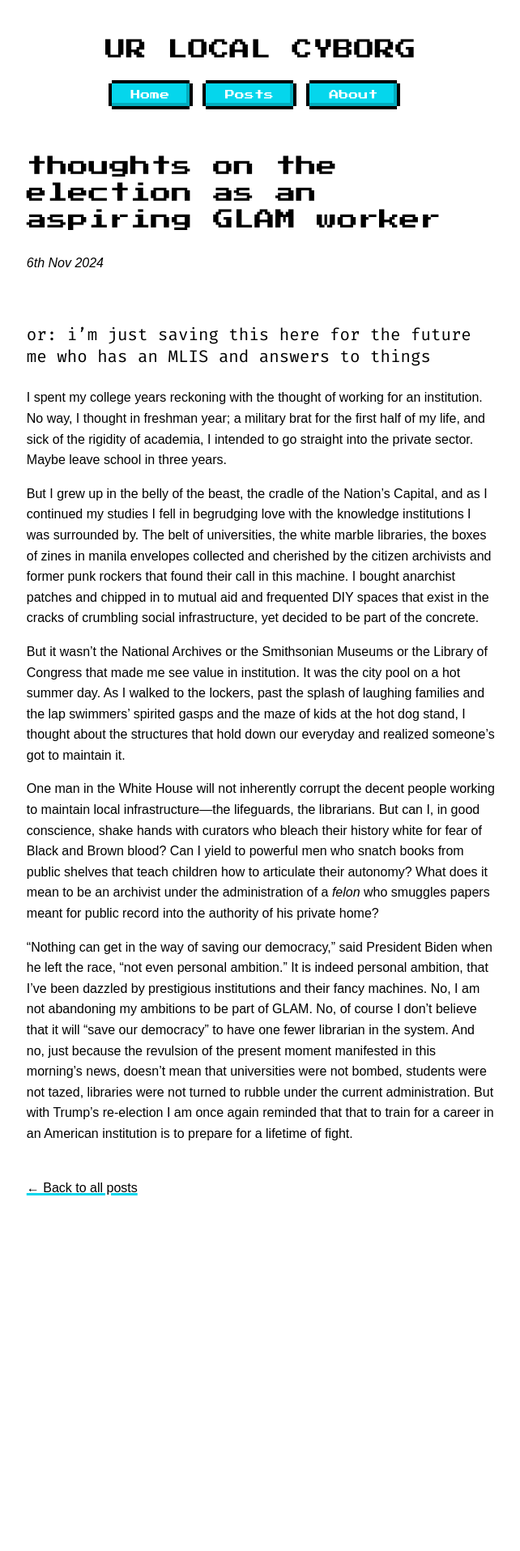
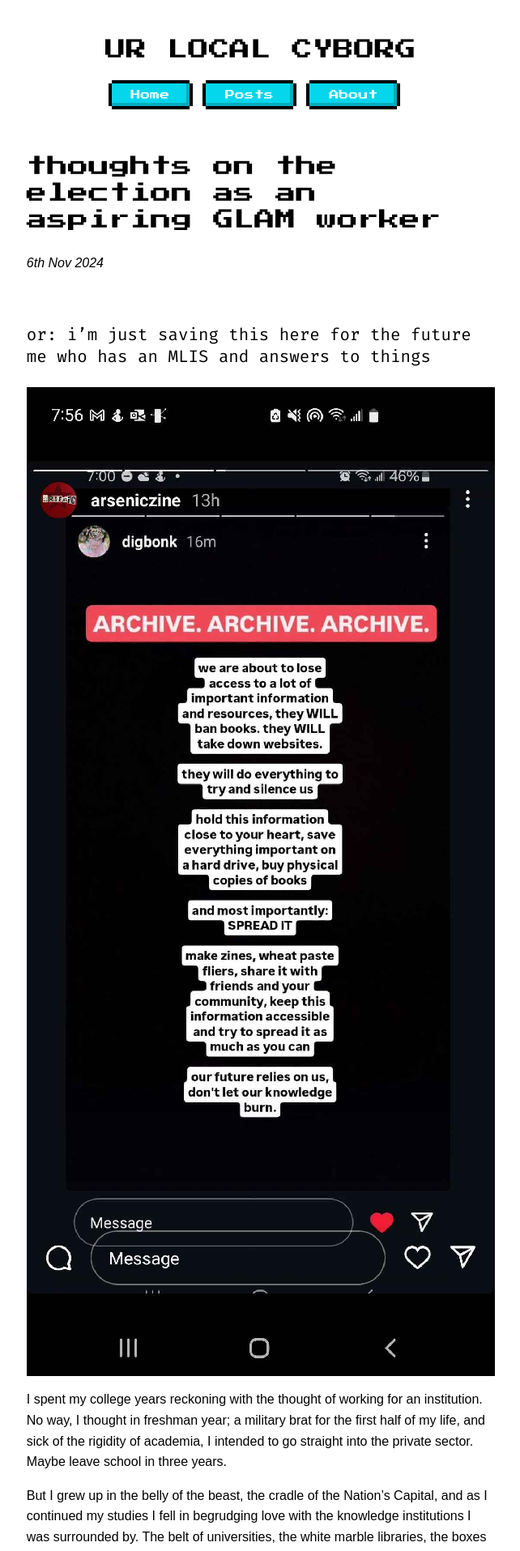
Before and after one commit to caroldinh/urlocalcyborg, a Jekyll site: the page built from _posts/2024-11-06-election-and-glam.md, in a window 1280 px wide. Shown: the top 1915 px of the page at 81% size, without its empty margins (318-960 px from the left). Built offline with Jekyll 4.4.1, drawn with Linux system fonts in a browser that asks for light colours; before the commit the page ends 1624 px from its top, so only the background shows below that.

Commit message:
add picture

```diff
--- a/_posts/2024-11-06-election-and-glam.md
+++ b/_posts/2024-11-06-election-and-glam.md
@@ -6,6 +6,8 @@ layout: post
 ---
 
 ### or: i'm just saving this here for the future me who has an MLIS and answers to things
+
+![Screenshot of an Instagram story that reads, "We are about to lose access to a lot of important information and resources, they WILL ban books. they WILL take down websites. they will do everything to try and silence us. hold this information close to your heart, save everything important on a hard drive, buy physical copies of books, and most importantly SPREAD IT. make zines, wheat paste fliers, share it with your friends and your community, keep this information accessible and try to spread it as much as you can. your future relies on us. don't let our knowledge burn."](/assets/images/2024-11-6/screenshot.jpg)
 
 I spent my college years reckoning with the thought of working for an institution. No way, I thought in freshman year; a military brat for the first half of my life, and sick of the rigidity of academia, I intended to go straight into the private sector. Maybe leave school in three years.
 
```
Also changed, not shown: assets/images/2024-11-6/screenshot.jpg (added).
